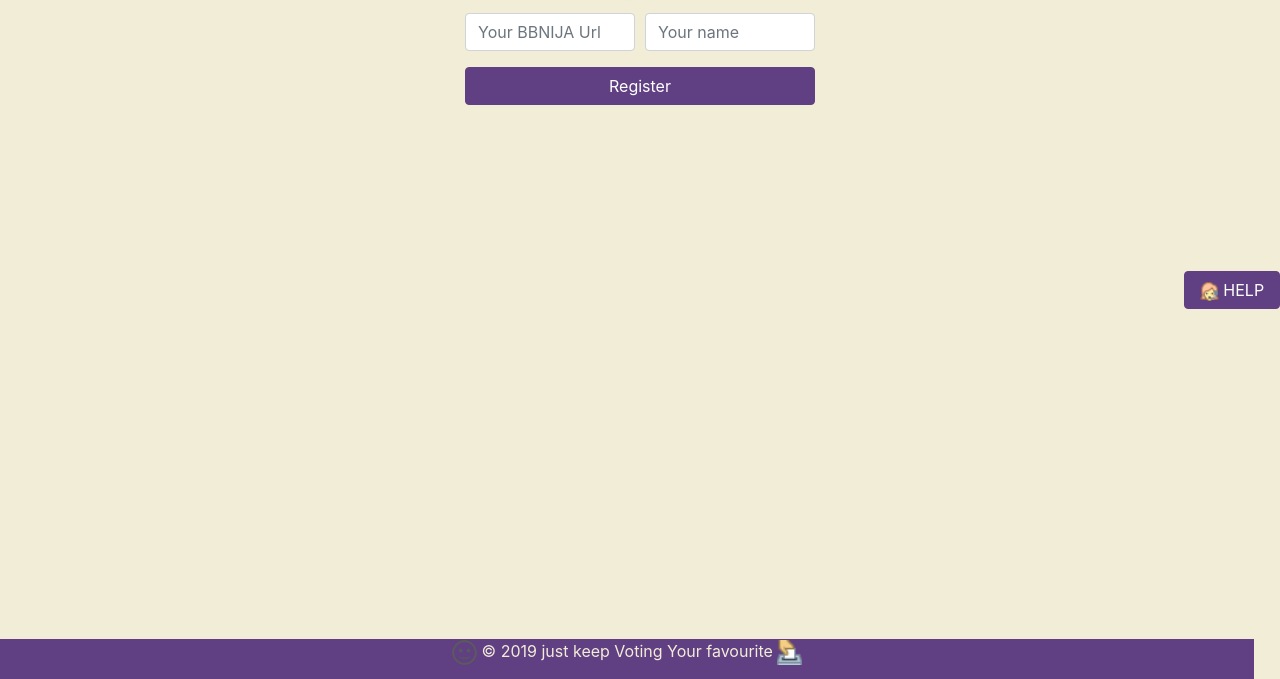
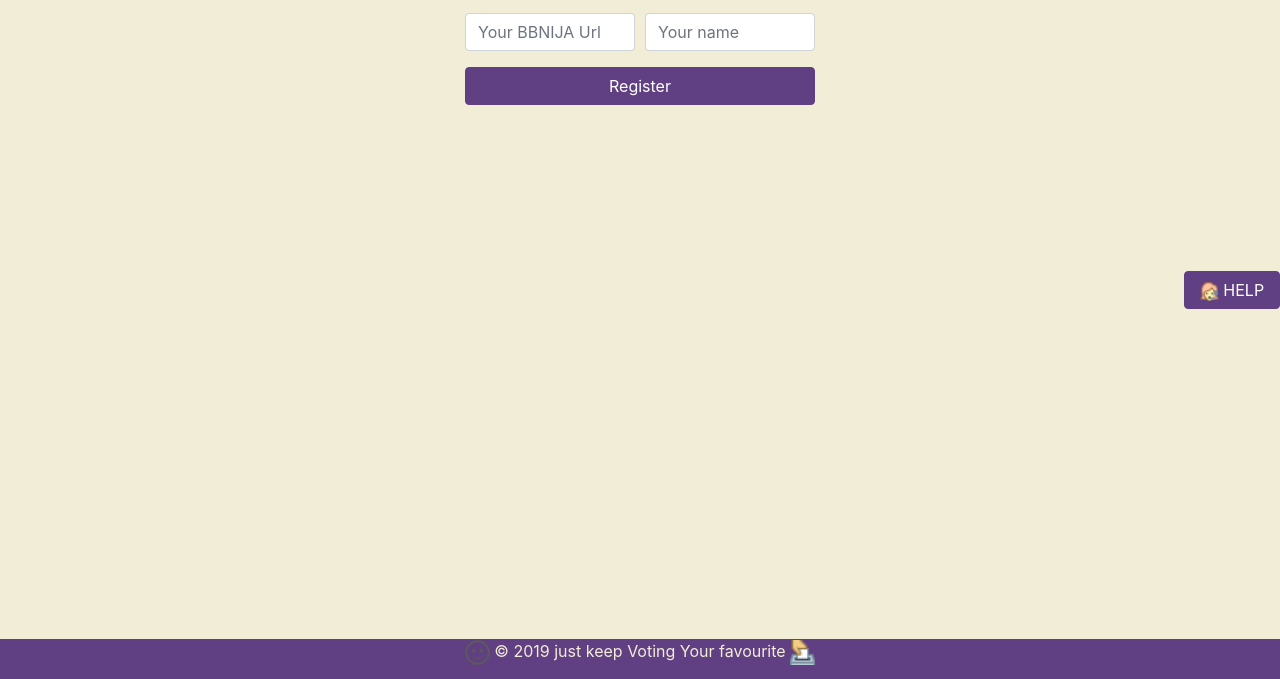
Before and after one commit to kaynetpc/bbnaija-voting-app, a plain HTML site: page index.html in a window 1280 px wide. Shown: the part 161-840 px from the top of the page. Drawn offline with nearby package versions, Linux system fonts and the light colour scheme; a script that the page names is missing.

Commit message:
Add files via upload

```diff
--- a/main.css
+++ b/main.css
@@ -73,7 +73,7 @@ img {
   overflow-y: auto;
 }
 
-/* Back to Top */
+/* Back to Top
 #backtotop{
   z-index:999;
   display:inline-block;
@@ -101,7 +101,7 @@ img {
 #backtotop:hover{
   opacity:1;
 }
-
+ */
 
 .btn-sp-help{
   width: 6em;
@@ -132,7 +132,7 @@ img {
 .footer-div {
   color: #f2edd7ff;
   background-color: #603f83ff;
-  width: 98%;
+  width: 100%;
   height: 40px;
   bottom: 0;
 }
```
